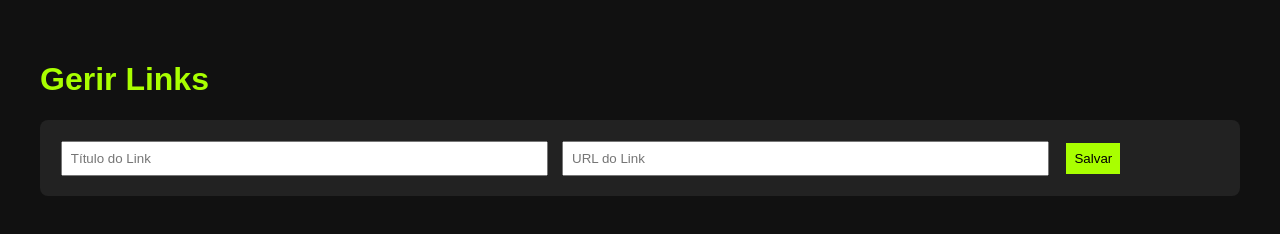
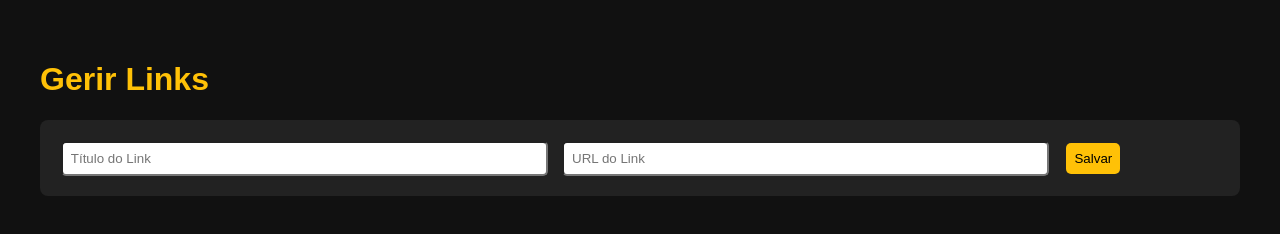
Before and after one commit to Tales-Santos7/Meus-Links-front, a plain HTML site: page public/index.html in a window 1280 px wide. Drawn offline with Linux system fonts and the light colour scheme; no server answers.

Commit message:
Upgrade files

```diff
--- a/public/index.html
+++ b/public/index.html
@@ -12,7 +12,7 @@
       padding: 2rem;
     }
     h1 {
-      color: #a9ff00;
+      color: #ffc107;
     }
     form, .link-item {
       background: #222;
@@ -21,6 +21,7 @@
       margin-bottom: 1rem;
     }
     input {
+      border-radius: 5px;
       padding: 0.5rem;
       margin: 0.3rem;
       width: 40%;
@@ -28,7 +29,8 @@
     button {
       padding: 0.5rem;
       margin-left: 0.5rem;
-      background-color: #a9ff00;
+      border-radius: 5px;
+      background-color: #ffc107;
       border: none;
       cursor: pointer;
     }
```
